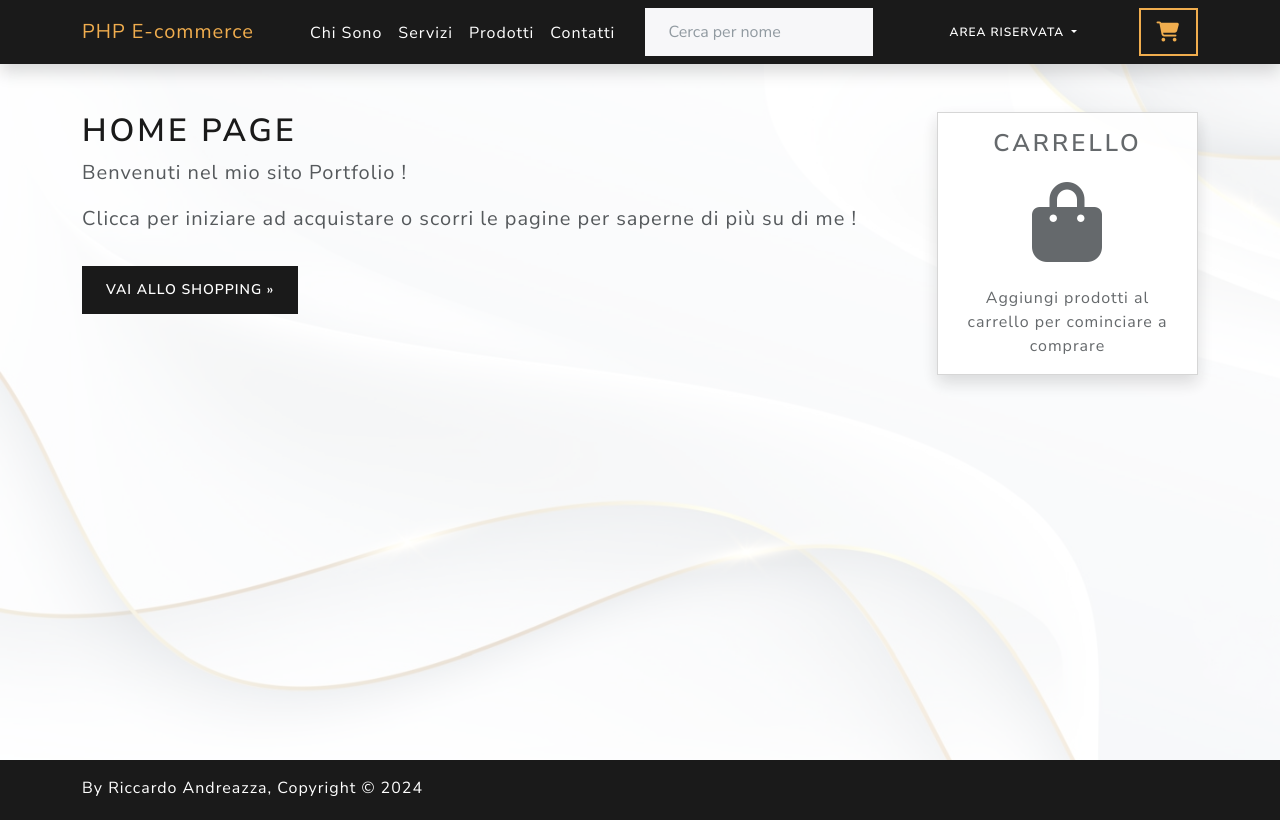
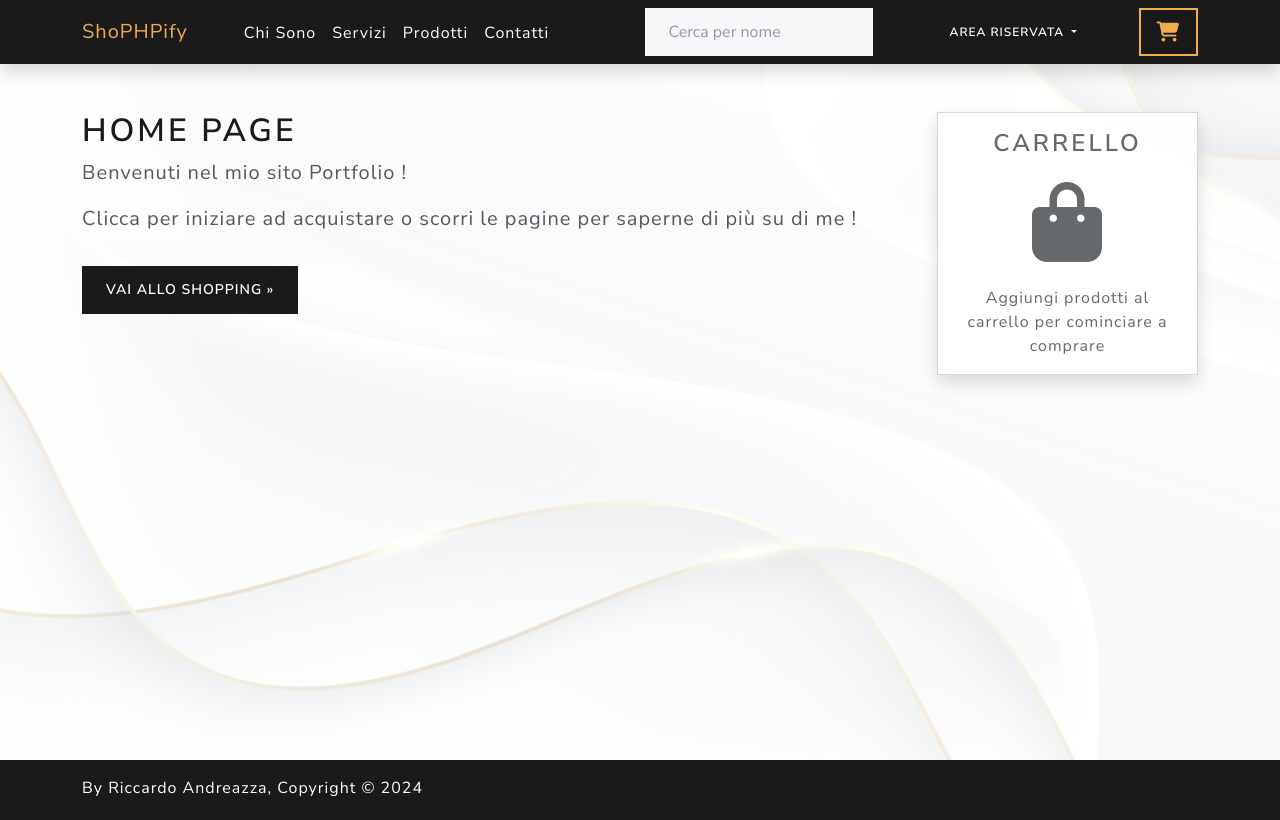
Before and after one commit to AndreazzaRiccardo/E-commerce-php, a PHP site: page /public/index.php in a window 1280 px wide. Run offline with PHP 8.4, Linux system fonts and the light colour scheme; data that the repository does not hold is empty; some libraries are stand-ins or nearby versions.

Commit message:
fix: all php bugs

```diff
--- a/admin/template-parts/header.php
+++ b/admin/template-parts/header.php
@@ -19,7 +19,7 @@
         <nav class="container">
             <div class="d-flex flex-wrap align-items-center justify-content-center justify-content-lg-between">
                 <a href="#" class="d-flex align-items-center me-5 mb-2 mb-lg-0 text-warning fw-bolder fs-4 text-decoration-none">
-                    PHP E-commerce
+                    ShoPHPify
                 </a>
                 <div class="d-flex flex-column flex-sm-row justify-content-center">
                     <form method="GET" class="col-lg-auto mb-3 mb-lg-0 me-lg-3">
--- a/public/index.php
+++ b/public/index.php
@@ -1,5 +1,6 @@
+<?php include "../inc/config.php"; ?>
+
 <?php
-include __DIR__ . "/../inc/config.php";
 
 $page = isset($_GET["page"]) ? $_GET["page"] : 'homepage';
 
@@ -11,9 +12,7 @@ if (isset($_SESSION['users'])) {
 
 ?>
 
-<?php  ?>
-
-<?php include __DIR__ . "/template-parts/header.php" ?>
+<?php include __DIR__ . "/../public/template-parts/header.php" ?>
 
 <main class="container mt-5 ms_main" style="min-height: 86vh;">
     <div class="row">
@@ -24,10 +23,11 @@ if (isset($_SESSION['users'])) {
                 include __DIR__ . "/pages/" . $page . '.php';
             }  ?>
         </div>
-
-        <?php include __DIR__ . "/template-parts/sidebar.php" ?>
+        <div class="col-0 col-lg-3 d-none d-lg-block h-100">
+            <?php include __DIR__ . "/../public/template-parts/sidebar.php" ?>
+        </div>
 
     </div>
 </main>
 
-<?php include __DIR__ . "/template-parts/footer.php" ?>
+<?php include __DIR__ . "/../public/template-parts/footer.php" ?>
--- a/public/template-parts/header.php
+++ b/public/template-parts/header.php
@@ -21,7 +21,7 @@
         <nav class="container">
             <div class="d-flex flex-wrap align-items-center justify-content-center justify-content-lg-between">
                 <a href="<?= ROOT_URL . 'public/?page=homepage'; ?>" class="d-flex align-items-center me-5 mb-2 mb-lg-0 text-warning fw-bolder fs-4 text-decoration-none">
-                    PHP E-commerce
+                    ShoPHPify
                 </a>
                 <ul class="nav col-12 col-lg-auto me-lg-auto mb-2 justify-content-center mb-md-0">
                     <li><a href="<?= ROOT_URL ?>public/?page=about" class="nav-link px-2 text-white">Chi Sono</a></li>
--- a/public/template-parts/sidebar.php
+++ b/public/template-parts/sidebar.php
@@ -21,11 +21,10 @@ $cart_items = $cm->getCartItems($cartID);
 
 ?>
 
-<div class="col-0 col-lg-3 d-none d-lg-block h-100">
-    <div class="card shadow"">
-        <div class=" card-body">
+
+<div class="card shadow">
+    <div class=" card-body">
         <h5 class="card-title text-center fs-3">CARRELLO</h5>
-        <div class="col-12 order-md-last">
             <?php if (count($cart_items) > 0) { ?>
                 <ul class="list-group mb-3">
                     <?php foreach ($cart_items as $item) { ?>
@@ -49,7 +48,7 @@ $cart_items = $cm->getCartItems($cartID);
                     <?php } ?>
                     <li class="list-group-item d-flex justify-content-between px-4">
                         <span>TOTALE EURO</span>
-                        <strong><?= $cart_total['total'] ?> €</strong>
+                        <strong><?= $cart_total['total'] . " €" ?></strong>
                     </li>
                 </ul>
                 <a href="<?= ROOT_URL ?>shop/?page=cart" class="btn btn-warning w-100 text-dark">Acquista</a>
@@ -58,9 +57,6 @@ $cart_items = $cm->getCartItems($cartID);
                     <i class="fa-solid fa-bag-shopping"></i>
                 </div>
                 <p class="card-text text-center">Aggiungi prodotti al carrello per cominciare a comprare</p>
-            <? } ?>
-
-        </div>
+            <?php } ?>
     </div>
 </div>
-</div>
--- a/public/template-parts/sidebar_report.php
+++ b/public/template-parts/sidebar_report.php
@@ -8,7 +8,6 @@ $cart_items = $cm->getCartItems($cartID);
 
 ?>
 
-<div class="col-3 d-none d-lg-block">
 <div class="card shadow"">
         <div class=" card-body">
     <h5 class="card-title text-center fs-3">Resoconto</h5>
@@ -33,4 +32,3 @@ $cart_items = $cm->getCartItems($cartID);
         </ul>
     </div>
 </div>
-</div>
--- a/shop/index.php
+++ b/shop/index.php
@@ -11,6 +11,7 @@ $page = isset($_GET["page"]) ? $_GET["page"] : 'products-list';
         <div class="col-12 col-lg-9">
             <?php include __DIR__ . "/pages/" . $page . '.php' ?>
         </div>
+        <div class="col-0 col-lg-3 d-none d-lg-block h-100">
             <?php
             if (isset($_GET['page']) || isset($_GET['search']) || isset($_GET['n_page'])) {
 
@@ -24,7 +25,7 @@ $page = isset($_GET["page"]) ? $_GET["page"] : 'products-list';
             }
 
             ?>
-
+        </div>
     </div>
 </main>
 
--- a/shop/pages/cart.php
+++ b/shop/pages/cart.php
@@ -69,5 +69,5 @@ $cart_items = $cm->getCartItems($cartID);
     <?php } else { ?>
         <p class="lead">Il tuo Carrello è vuoto</p>
         <a href="<?= ROOT_URL ?>shop/?page=products-list" class="btn btn-primary">Torna a fare acquisti &raquo;</a>
-    <? } ?>
+    <?php } ?>
 </div>
```
Lines whose indentation alone changed are shown as unchanged.
